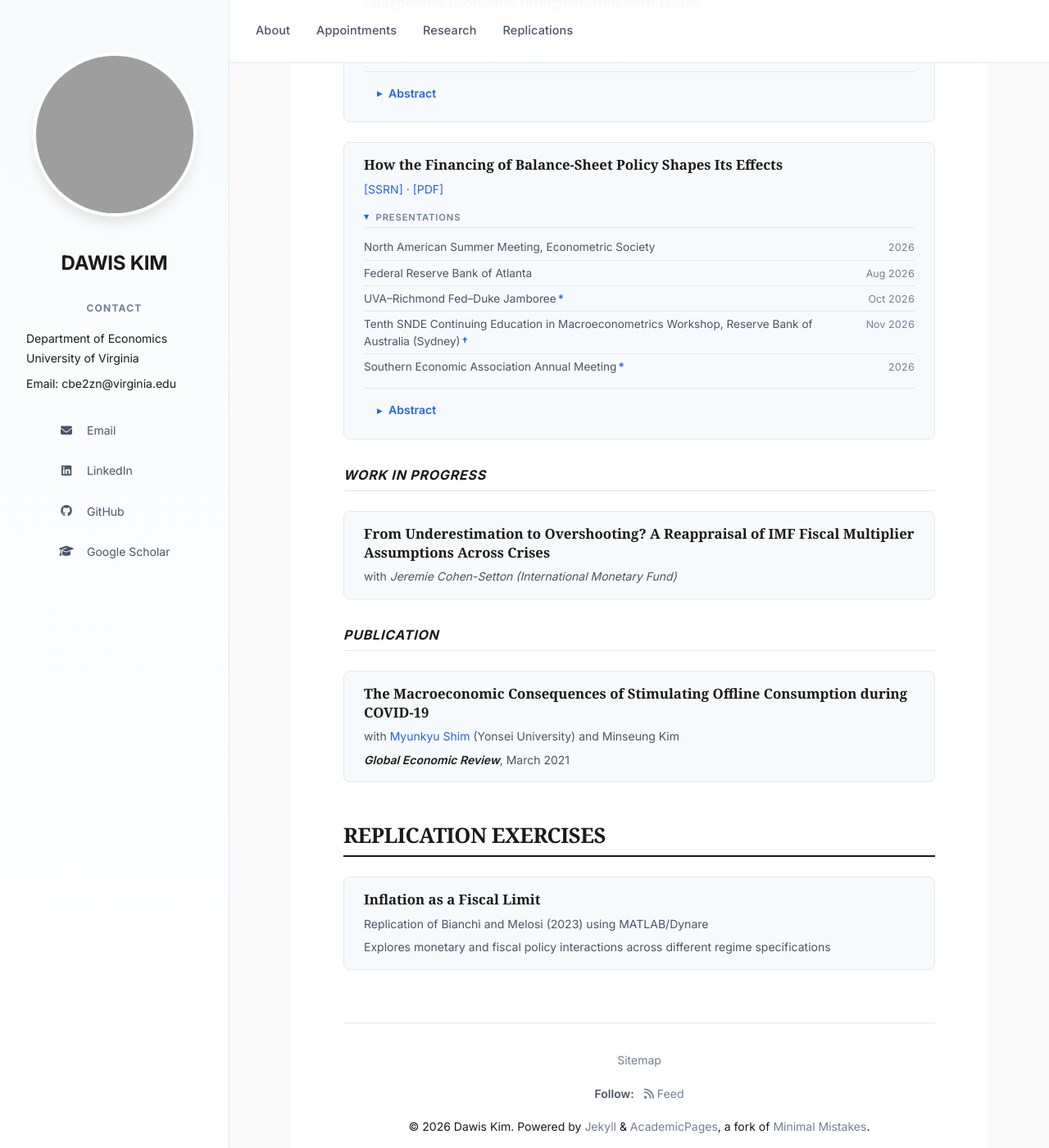
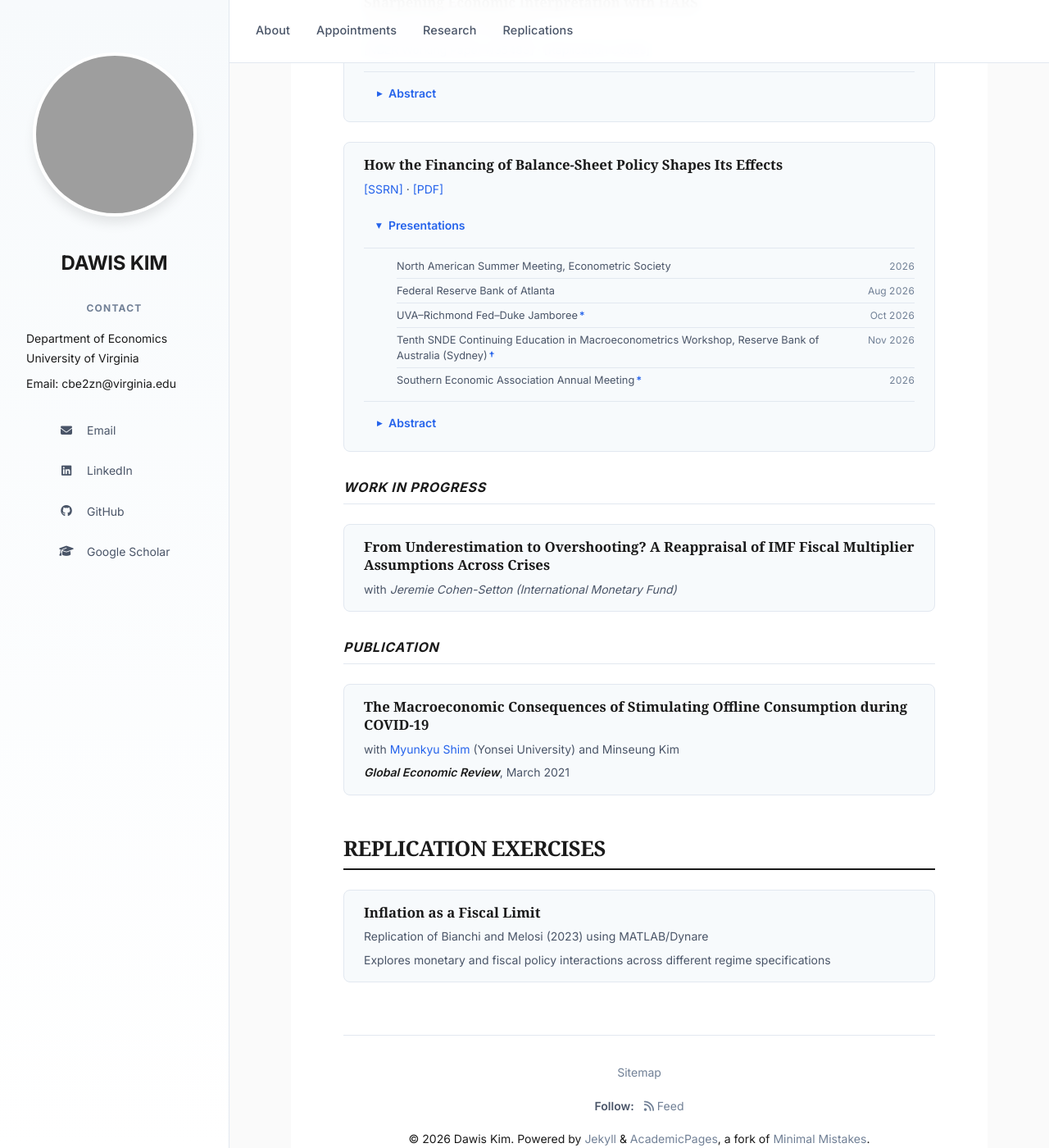
Before and after one commit to davidkim5707/website, a Jekyll site: the page built from index.md, in a window 1280 px wide and 1400 px high, scrolled down 873 px. Shown: the whole window at 82% size. Built offline with Jekyll 4.4.1, drawn with Linux system fonts in a browser that asks for light colours; some web fonts are replaced; grey boxes are pictures that could not be loaded.

Commit message:
Align Presentations toggle with Abstract and indent its list
Style the Presentations summary like the Abstract toggle so both start
on the same vertical rail, move the separator rule onto the list, and
indent the list one step further right at a smaller size.

Co-Authored-By: Claude Opus 5 (1M context) <noreply@anthropic.com>

```diff
--- a/assets/css/style.css
+++ b/assets/css/style.css
@@ -463,22 +463,23 @@ dd.presentation-note {
     margin-top: var(--space-md);
 }
 
+/* Header matches the Abstract toggle so both sit on the same vertical rail */
 summary.presentation-label {
     cursor: pointer;
+    font-size: 0.875rem;
+    color: var(--color-accent);
+    font-weight: 600;
     list-style: none;
-    display: flex;
+    display: inline-flex;
     align-items: center;
     gap: var(--space-sm);
-    font-family: var(--font-sans);
-    font-size: 0.7rem;
-    font-weight: 600;
-    letter-spacing: 0.08em;
-    text-transform: uppercase;
-    color: var(--color-text-tertiary);
-    padding-bottom: var(--space-xs);
-    border-bottom: 1px solid var(--color-border);
-    margin-bottom: var(--space-sm);
-    transition: color var(--transition-fast);
+    padding: var(--space-sm) var(--space-md);
+    border-radius: var(--radius-md);
+    transition: all var(--transition-fast);
+}
+
+summary.presentation-label:hover {
+    background-color: var(--color-accent-light);
 }
 
 summary.presentation-label::-webkit-details-marker {
@@ -487,31 +488,22 @@ summary.presentation-label::-webkit-details-marker {
 
 summary.presentation-label::before {
     content: "\25B8";
-    font-size: 0.7rem;
-    line-height: 1;
-    color: var(--color-accent);
+    font-size: 0.75rem;
     transition: transform var(--transition-base);
-}
-
-summary.presentation-label:hover {
-    color: var(--color-accent);
 }
 
 dd.presentation-note details[open] summary.presentation-label::before {
     transform: rotate(90deg);
 }
 
-dd.presentation-note details:not([open]) summary.presentation-label {
-    margin-bottom: 0;
-    border-bottom-color: transparent;
-}
-
+/* List is indented one step past the header and set smaller */
 ul.presentation-list {
     list-style: none;
-    margin: 0;
-    padding: 0;
-    font-size: 0.85rem;
+    margin: var(--space-sm) 0 0;
+    padding: var(--space-sm) 0 0 2.5rem;
+    font-size: 0.8rem;
     line-height: 1.5;
+    border-top: 1px solid var(--color-border);
 }
 
 ul.presentation-list li {
@@ -532,7 +524,7 @@ ul.presentation-list li:last-child {
 
 .pres-date {
     flex: 0 0 auto;
-    font-size: 0.78rem;
+    font-size: 0.75rem;
     color: var(--color-text-tertiary);
     font-variant-numeric: tabular-nums;
     white-space: nowrap;
@@ -545,6 +537,10 @@ ul.presentation-list li:last-child {
 }
 
 @media (max-width: 480px) {
+    ul.presentation-list {
+        padding-left: var(--space-md);
+    }
+
     ul.presentation-list li {
         flex-direction: column;
         gap: 0.1rem;
```
